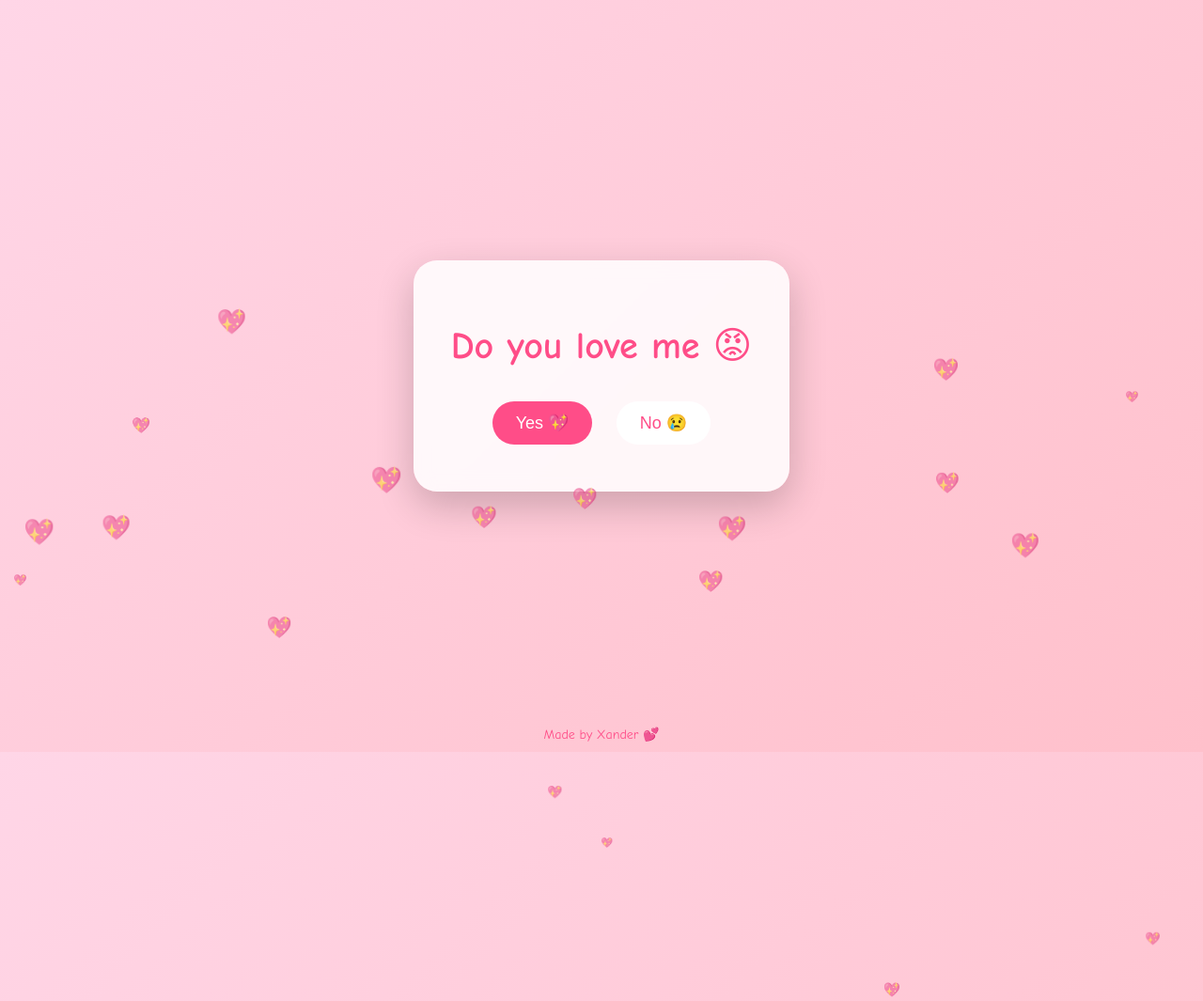
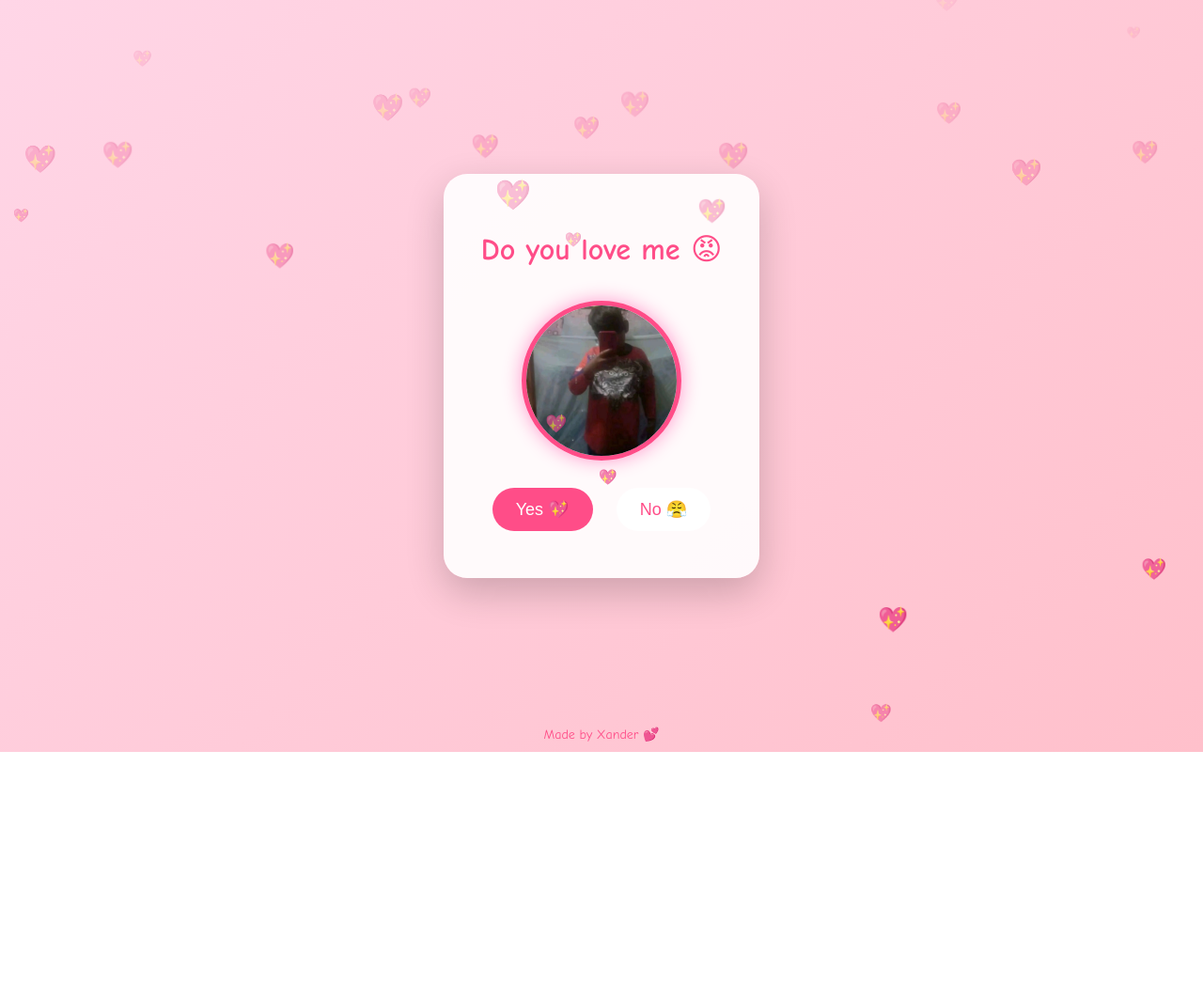
Before and after one commit to xanderop9-tech/Love-Webste, a plain HTML site: page index.html in a window 1280 px wide. Shown: the top 1065 px of the page at 94% size. After the commit the page ends 800 px from the top, so only its background shows below. Drawn offline with Linux system fonts and the light colour scheme.

Commit message:
Update index.html

```diff
--- a/index.html
+++ b/index.html
@@ -1,7 +1,11 @@
-<!DOCTYPE html><html lang="en">
+<!DOCTYPE html>
+<html lang="en">
 <head>
 <meta charset="UTF-8">
-<title>Do you love me 😡</title><style>
+<meta name="viewport" content="width=device-width, initial-scale=1.0">
+<title>Do you love me 😡</title>
+
+<style>
 body {
   margin: 0;
   font-family: 'Comic Sans MS', cursive;
@@ -13,45 +17,56 @@ body {
   align-items: center;
 }
 
-/* Floating hearts */
+/* floating hearts */
 .heart {
   position: absolute;
+  bottom: -20px;
+  animation: floatUp linear infinite;
   color: #ff4d88;
-  animation: floatUp linear infinite;
-  opacity: 0.6;
+  opacity: 0.7;
 }
 
 @keyframes floatUp {
-  0% { transform: translateY(100vh) scale(0.5); }
-  100% { transform: translateY(-10vh) scale(1.2); }
+  0% { transform: translateY(0); opacity: 0; }
+  10% { opacity: 1; }
+  100% { transform: translateY(-110vh); opacity: 0; }
 }
 
-/* Card */
+/* card */
 .card {
-  background: rgba(255,255,255,0.85);
+  background: rgba(255,255,255,0.9);
   padding: 40px;
   border-radius: 25px;
   text-align: center;
   box-shadow: 0 15px 40px rgba(0,0,0,0.2);
-  backdrop-filter: blur(10px);
 }
 
 h1 {
   color: #ff4d88;
-  font-size: 40px;
 }
 
+/* photo */
+.my-photo {
+  width: 160px;
+  height: 160px;
+  object-fit: cover;
+  border-radius: 50%;
+  margin: 15px 0;
+  border: 5px solid #ff4d88;
+  box-shadow: 0 0 20px #ff99cc;
+}
+
+/* buttons */
 button {
   padding: 12px 25px;
   font-size: 18px;
   border: none;
-  border-radius: 30px;
+  border-radius: 25px;
   margin: 10px;
   cursor: pointer;
   transition: 0.3s;
 }
 
-/* YES button */
 #yes {
   background: #ff4d88;
   color: white;
@@ -61,34 +76,47 @@ button {
   transform: scale(1.1);
 }
 
-/* NO button */
 #no {
   background: white;
   color: #ff4d88;
   position: relative;
 }
 
-/* Footer */
+/* footer */
 .footer {
   position: absolute;
   bottom: 10px;
   font-size: 14px;
   color: #ff4d88;
 }
-</style></head><body><div class="card" id="main">
+</style>
+</head>
+
+<body>
+
+<div class="card">
   <h1>Do you love me 😡</h1>
+
+  <!-- YOUR PHOTO -->
+  <img src="me.jpg" class="my-photo">
+
+  <br>
   <button id="yes">Yes 💖</button>
-  <button id="no">No 😢</button>
-</div><div class="footer">Made by Xander 💕</div><script>
-// Floating hearts
-for (let i = 0; i < 20; i++) {
-  let heart = document.createElement("div");
-  heart.className = "heart";
-  heart.innerHTML = "💖";
-  heart.style.left = Math.random() * 100 + "vw";
-  heart.style.animationDuration = (3 + Math.random() * 5) + "s";
-  heart.style.fontSize = (10 + Math.random() * 20) + "px";
-  document.body.appendChild(heart);
+  <button id="no">No 😤</button>
+</div>
+
+<div class="footer">Made by Xander 💕</div>
+
+<script>
+// floating hearts
+for (let i = 0; i < 25; i++) {
+  let h = document.createElement("div");
+  h.className = "heart";
+  h.innerHTML = "💖";
+  h.style.left = Math.random() * 100 + "vw";
+  h.style.animationDuration = (3 + Math.random() * 5) + "s";
+  h.style.fontSize = (12 + Math.random() * 20) + "px";
+  document.body.appendChild(h);
 }
 
 // YES button
@@ -96,30 +124,31 @@ document.getElementById("yes").onclick = () => {
   document.body.innerHTML = `
     <div class="card">
       <h1>I love you too 😘</h1>
-      <p style="font-size:20px;">💖 You're stuck with me now 💖</p>
+      <img src="me.jpg" class="my-photo">
+      <p>💖 You're stuck with me now 💖</p>
       <button onclick="location.reload()">Play again</button>
     </div>
     <div class="footer">Made by Xander 💕</div>
   `;
 };
 
-// NO button behavior
-let noSize = 1;
-let noTexts = ["No 😢","No?? 😭","Don't do this 😡","Please 😭","Last chance 😤","...😞"];
+// NO button troll
+let size = 1;
+let texts = ["No 😤","No?? 😳","Noooo 😭","Please 🥺","Stop 😡","..."];
 
 document.getElementById("no").onclick = function() {
-  noSize -= 0.1;
-  if(noSize < 0.3) noSize = 0.3;
-
-  this.style.transform = `scale(${noSize})`;
+  size -= 0.1;
+  if(size < 0.3) size = 0.3;
 
   let x = Math.random() * 300 - 150;
   let y = Math.random() * 300 - 150;
 
-  this.style.transform += ` translate(${x}px, ${y}px)`;
+  this.style.transform = `scale(${size}) translate(${x}px, ${y}px)`;
 
-  let index = Math.min(noTexts.length - 1, Math.floor((1 - noSize) * 10));
-  this.innerText = noTexts[index];
+  let index = Math.min(texts.length - 1, Math.floor((1 - size) * 10));
+  this.innerText = texts[index];
 };
-</script></body>
+</script>
+
+</body>
 </html>
```
